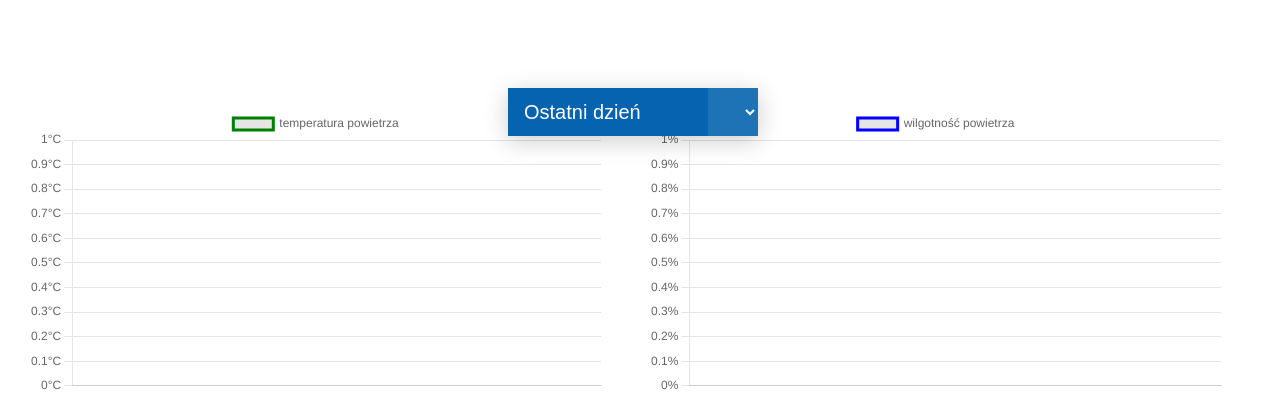
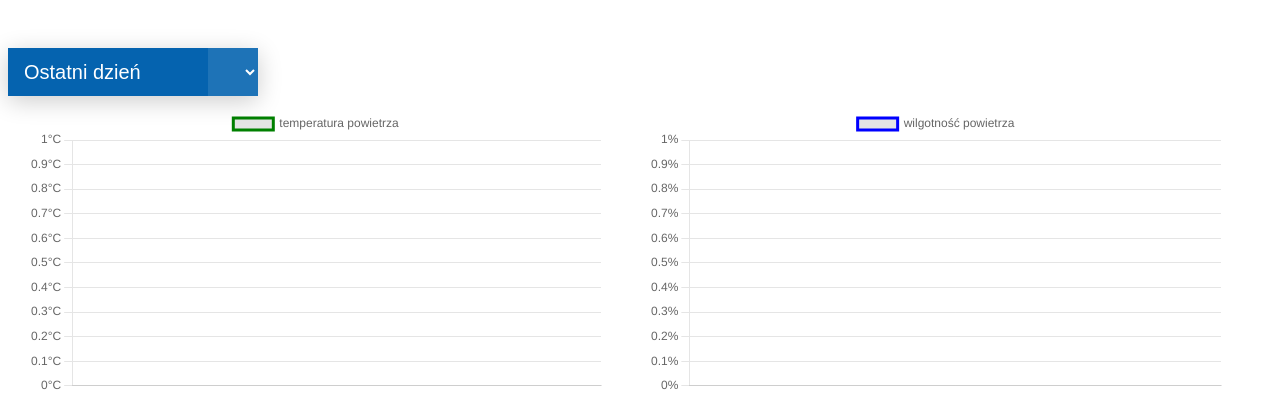
Before and after one commit to Rogol98/Wiwarium, a Flask app: page /diagrams in a window 1280 px wide. Shown: the part 52-447 px from the top of the page. Run offline with Flask 2, Linux system fonts and the light colour scheme; data that the repository does not hold is empty; parts of the project's set-up code (start-up, migrations or seed data) failed here and were passed over; some libraries are stand-ins or nearby versions.

Commit message:
09.01.2022 v8

```diff
--- a/static/style.css
+++ b/static/style.css
@@ -39,8 +39,7 @@
 
 .box {
 	position: absolute;
-	margin-left: 500px;
-	margin-bottom: 150px;
+	top: 100px
 }
 
 .box select {
```
